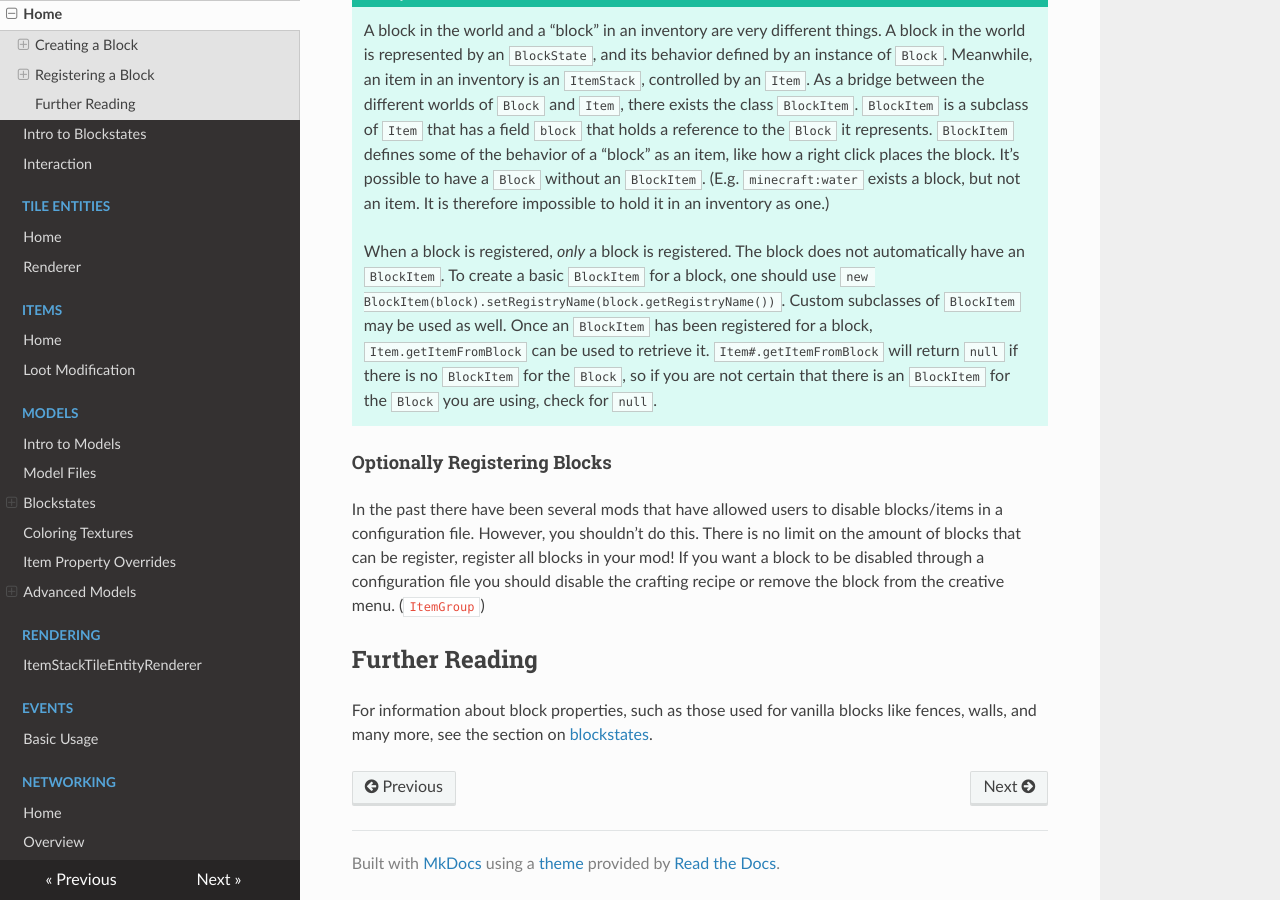
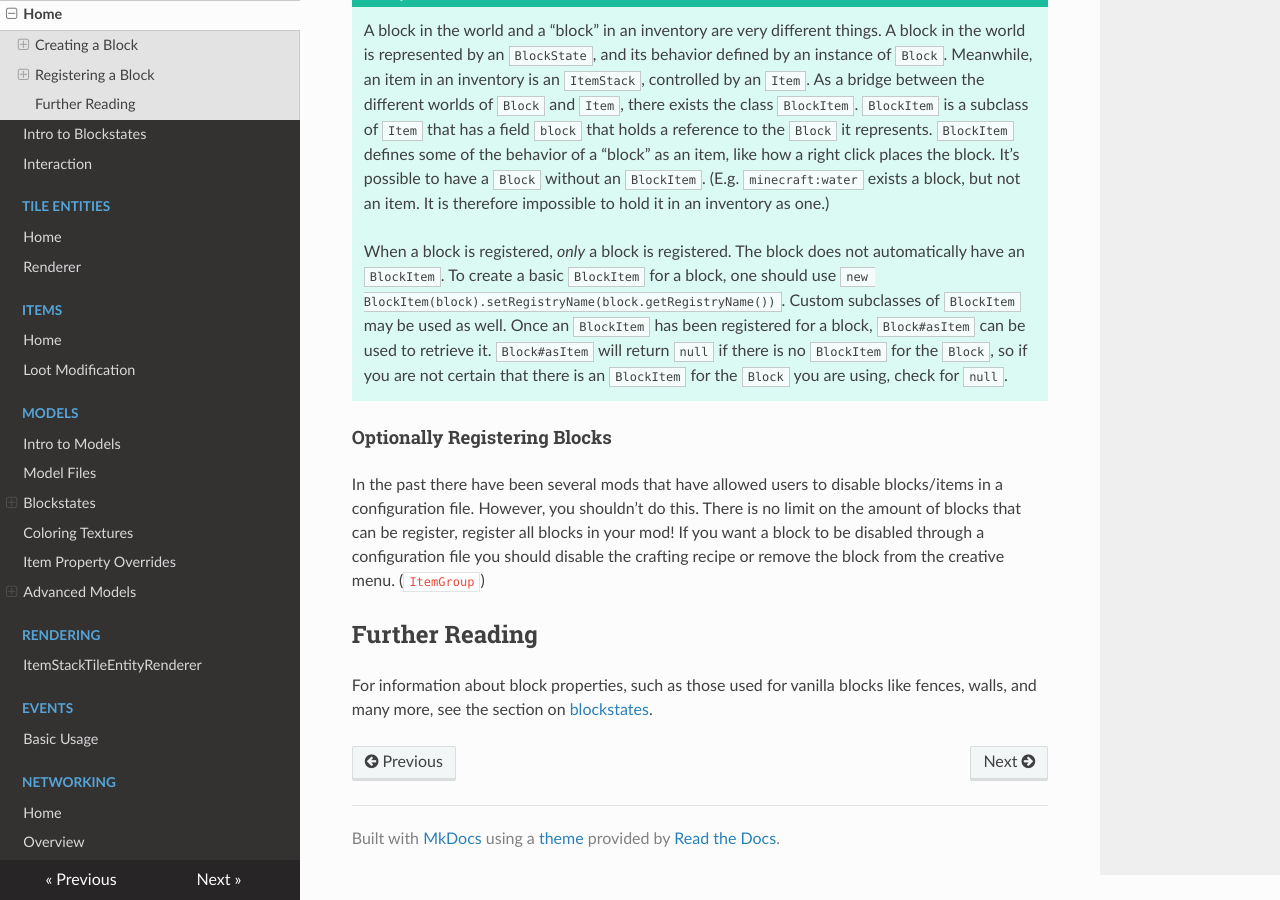
Before and after one commit to MinecraftForge/Documentation, an MkDocs documentation site: the page built from docs/blocks/blocks.md, in a window 1280 px wide and 900 px high, scrolled down 1276 px. Built offline with MkDocs 1.6.1, drawn with Linux system fonts in a browser that asks for light colours; nearby versions of some CDN libraries.

Commit message:
Information Fixes
Replace Item#getItemFromBlock with Block#asItem

Changed color to instruments for example in line 31

```diff
--- a/docs/blocks/blocks.md
+++ b/docs/blocks/blocks.md
@@ -34,7 +34,7 @@ Blocks must be [registered][registering] to function.
 
     A block in the world and a "block" in an inventory are very different things. A block in the world is represented by an `BlockState`, and its behavior defined by an instance of `Block`. Meanwhile, an item in an inventory is an `ItemStack`, controlled by an `Item`. As a bridge between the different worlds of `Block` and `Item`, there exists the class `BlockItem`. `BlockItem` is a subclass of `Item` that has a field `block` that holds a reference to the `Block` it represents. `BlockItem` defines some of the behavior of a "block" as an item, like how a right click places the block. It's possible to have a `Block` without an `BlockItem`. (E.g. `minecraft:water` exists a block, but not an item. It is therefore impossible to hold it in an inventory as one.)
 
-    When a block is registered, *only* a block is registered. The block does not automatically have an `BlockItem`. To create a basic `BlockItem` for a block, one should use `new BlockItem(block).setRegistryName(block.getRegistryName())`. Custom subclasses of `BlockItem` may be used as well. Once an `BlockItem` has been registered for a block, `Item.getItemFromBlock` can be used to retrieve it. `Item#.getItemFromBlock` will return `null` if there is no `BlockItem` for the `Block`, so if you are not certain that there is an `BlockItem` for the `Block` you are using, check for `null`.
+    When a block is registered, *only* a block is registered. The block does not automatically have an `BlockItem`. To create a basic `BlockItem` for a block, one should use `new BlockItem(block).setRegistryName(block.getRegistryName())`. Custom subclasses of `BlockItem` may be used as well. Once an `BlockItem` has been registered for a block, `Block#asItem` can be used to retrieve it. `Block#asItem` will return `null` if there is no `BlockItem` for the `Block`, so if you are not certain that there is an `BlockItem` for the `Block` you are using, check for `null`.
 
 #### Optionally Registering Blocks
 
```
Also changed, not shown: docs/blocks/states.md (+1 -1 lines).
